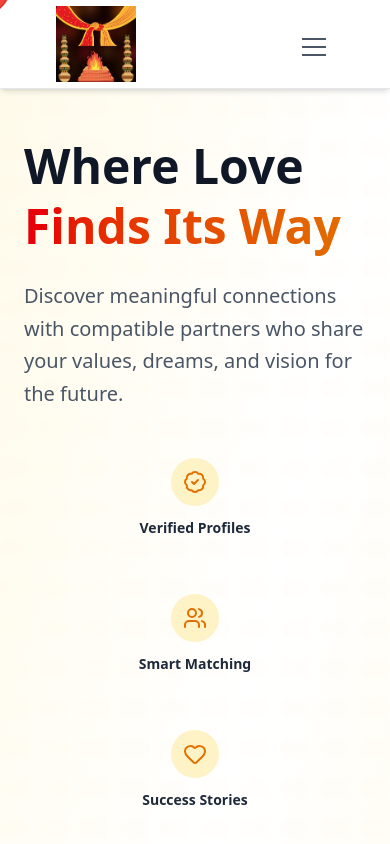
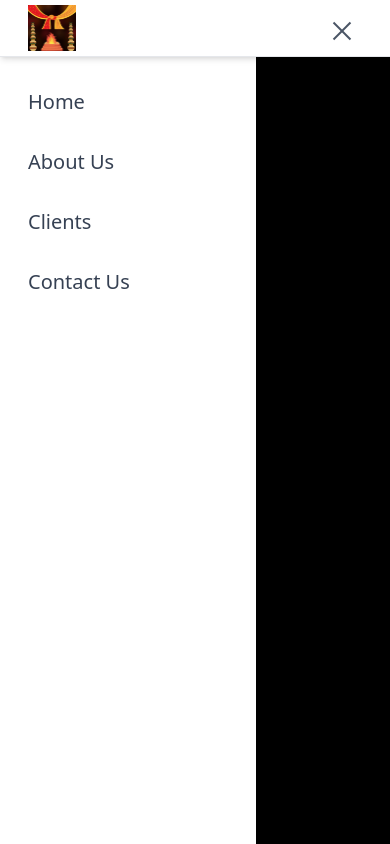
Before and after one commit to WebSeederVinayak/Matrimony, a React (Vite) app in the folder Matrimony/: page / in a window 390 px wide. Both pictures are taken after a click on the button 314 px from the left and 46 px from the top of the page. Shown: the top 844 px of the page. Built offline with nearby package versions, Linux system fonts and the light colour scheme.

Commit message:
Modified the fonts

```diff
--- a/Matrimony/src/App.jsx
+++ b/Matrimony/src/App.jsx
@@ -10,14 +10,12 @@ import PersonalMatchmakingSection from './Components/PersonalMatchmaking.jsx'
 import ContactForm from './Components/ContactForm.jsx'
 import TestimonialSection from './Components/Testimonial.jsx'
 import Info from './Components/Info.jsx'
-import CursorFollower from './Components/CursorFollower.jsx'
 
 function App() {
   const [count, setCount] = useState(0)
 
   return (
     <>
-      <CursorFollower />
       <Header />
       <div className="pt-[88px]">
         <MatrimonyHero />
--- a/Matrimony/src/Components/ContactForm.jsx
+++ b/Matrimony/src/Components/ContactForm.jsx
@@ -177,7 +177,7 @@ export default function ContactForm() {
           <div className="relative z-10 flex flex-col justify-between h-full">
             <div className="mb-8 lg:mb-0"> {/* Margin bottom for spacing on small screens */}
               <h3 className="text-2xl font-bold text-gray-900 mb-6 text-center lg:text-left">Reach Us Directly</h3>
-              <div className="flex flex-col items-center lg:items-start gap-6"> {/* Aligned to start on large screens */}
+              <div className="flex flex-col items-start lg:items-start gap-6"> {/* Aligned to start on large screens */}
                 <div className="flex items-center space-x-3">
                   <div className="bg-amber-100 text-amber-600 rounded-full p-3">
                     <Phone className="h-6 w-6" />
--- a/Matrimony/src/Components/CursorFollower.jsx
+++ b/Matrimony/src/Components/CursorFollower.jsx
@@ -30,7 +30,7 @@ const CursorFollower = () => {
         top: `${position.y}px`,
       }}
     >
-      ❤️ {/* Your heart emoji */}
+      ❤️💗 {/* Your heart emoji */}
       {/* Or if using an image: <img src="/images/heart-icon.svg" alt="heart" className="w-6 h-6" /> */}
     </div>
   );
--- a/Matrimony/src/Components/Header.jsx
+++ b/Matrimony/src/Components/Header.jsx
@@ -1,53 +1,59 @@
 import { Search, ChevronDown } from 'lucide-react';
-import { useState, useEffect } from 'react'; // Import useState and useEffect
+import { useState, useEffect } from 'react';
 
 export default function MatrimonyHeader() {
-  const [isVisible, setIsVisible] = useState(true); // State to control header visibility
-  const [lastScrollY, setLastScrollY] = useState(0); // State to store the last scroll position
+  const [isVisible, setIsVisible] = useState(true);
+  const [lastScrollY, setLastScrollY] = useState(0);
+  const [isMobileMenuOpen, setIsMobileMenuOpen] = useState(false); // State for mobile menu visibility
 
   useEffect(() => {
     const handleScroll = () => {
-      // Check if current scroll position is greater than last scroll position
-      // and if it's past a certain threshold (e.g., 100px) to prevent immediate hiding
       if (window.scrollY > lastScrollY && window.scrollY > 100) {
-        setIsVisible(false); // Scrolling down, hide header
+        setIsVisible(false);
+        setIsMobileMenuOpen(false); // Close mobile menu when scrolling down
       } else {
-        setIsVisible(true); // Scrolling up, show header
+        setIsVisible(true);
       }
-      setLastScrollY(window.scrollY); // Update last scroll position
+      setLastScrollY(window.scrollY);
     };
 
-    window.addEventListener('scroll', handleScroll); // Add scroll event listener
+    window.addEventListener('scroll', handleScroll);
 
     return () => {
-      window.removeEventListener('scroll', handleScroll); // Clean up the event listener
+      window.removeEventListener('scroll', handleScroll);
     };
-  }, [lastScrollY]); // Re-run effect only if lastScrollY changes
+  }, [lastScrollY]);
+
+  // Function to toggle mobile menu
+  const toggleMobileMenu = () => {
+    setIsMobileMenuOpen(!isMobileMenuOpen);
+  };
 
   return (
+    <> {/* Use a React Fragment to return multiple elements */}
       <header
-      className={`fixed top-0 left-0 w-full bg-white border-b border-gray-200 px-4 py-1 shadow-md z-50 transition-transform duration-300 ease-in-out ${
+        className={`fixed top-0 left-0 w-full bg-white border-b border-gray-200 px-4 py-1 lg:py-1 shadow-md z-50 transition-transform duration-300 ease-in-out ${
           isVisible ? 'translate-y-0' : '-translate-y-full'
         }`}
       >
-      <div className="px-10 max-w-[100%] mx-auto flex items-center justify-between">
+        <div className="px-3 lg:px-10 max-w-[100%] mx-auto flex items-center justify-between">
           {/* Logo */}
           <div className="flex-shrink-0">
             <img
               src="/images/Logo1.jpeg"
               alt="Matrimony.com"
-            className="h-20 w-20 object-contain transform transition-transform duration-300 ease-in-out hover:scale-105"
+              className="h-12 w-12 lg:h-20 lg:w-20 object-contain transform transition-transform duration-300 ease-in-out hover:scale-105"
             />
           </div>
 
-        {/* Navigation Menu */}
+          {/* Navigation Menu (Desktop) */}
           <nav className="hidden md:flex items-between space-x-12">
-          {/* Home */}
             {['Home', 'About Us', 'Clients', 'Contact Us'].map((item) => (
               <div key={item} className="relative group">
                 <a
                   href="#"
                   className="block text-gray-700 hover:text-red-500 text-xl font-sans transition-colors duration-200 ease-in-out transform group-hover:scale-105"
+                  style={{ fontFamily: 'Exo 2' }} // Applying Exo 2 font
                 >
                   {item}
                 </a>
@@ -63,15 +69,62 @@ export default function MatrimonyHeader() {
 
           {/* Mobile Menu Button - visible on smaller screens */}
           <div className="md:hidden">
-          <button className="p-2 text-gray-600 hover:text-red-500 focus:outline-none transition-colors duration-200 ease-in-out">
+            <button
+              onClick={toggleMobileMenu} // Add onClick handler
+              className="p-2 text-gray-600 hover:text-red-500 focus:outline-none transition-colors duration-200 ease-in-out"
+            >
               <div className="w-6 h-6 flex flex-col justify-around cursor-pointer">
-              <span className="block h-0.5 w-full bg-gray-600 transform transition-all duration-300 ease-in-out group-hover:bg-red-500"></span>
-              <span className="block h-0.5 w-full bg-gray-600 transform transition-all duration-300 ease-in-out group-hover:bg-red-500"></span>
-              <span className="block h-0.5 w-full bg-gray-600 transform transition-all duration-300 ease-in-out group-hover:bg-red-500"></span>
+                <span
+                  className={`block h-0.5 w-full bg-gray-600 transform transition-all duration-300 ease-in-out ${
+                    isMobileMenuOpen ? 'rotate-45 translate-y-2' : ''
+                  }`}
+                ></span>
+                <span
+                  className={`block h-0.5 w-full bg-gray-600 transform transition-all duration-300 ease-in-out ${
+                    isMobileMenuOpen ? 'opacity-0' : ''
+                  }`}
+                ></span>
+                <span
+                  className={`block h-0.5 w-full bg-gray-600 transform transition-all duration-300 ease-in-out ${
+                    isMobileMenuOpen ? '-rotate-45 -translate-y-2' : ''
+                  }`}
+                ></span>
               </div>
             </button>
           </div>
         </div>
       </header>
+
+      {/* Mobile Navigation Menu */}
+      <nav
+        className={`md:hidden fixed top-0 left-0 h-full w-64 bg-white shadow-lg transition-transform duration-300 ease-in-out z-40 ${
+          isMobileMenuOpen ? 'translate-x-0' : '-translate-x-full'
+        }`}
+      >
+        <div className="p-4 pt-20"> {/* Add padding-top to account for fixed header */}
+          <ul className="flex flex-col space-y-4">
+            {['Home', 'About Us', 'Clients', 'Contact Us'].map((item) => (
+              <li key={item}>
+                <a
+                  href="#"
+                  className="block text-xl py-2 px-3 rounded-lg text-gray-700 hover:bg-yellow-100 hover:text-red-600 transition-colors duration-200 ease-in-out"
+                  style={{ fontFamily: 'Exo 2' }} // Applying Exo 2 font
+                >
+                  {item}
+                </a>
+              </li>
+            ))}
+          </ul>
+        </div>
+      </nav>
+
+      {/* Backdrop for Mobile Menu */}
+      {isMobileMenuOpen && (
+        <div
+          className="fixed inset-0 bg-black bg-opacity-50 z-30 transition-opacity duration-300 ease-in-out md:hidden"
+          onClick={toggleMobileMenu} // Close menu when backdrop is clicked
+        ></div>
+      )}
+    </>
   );
 }
--- a/Matrimony/src/Components/Info.jsx
+++ b/Matrimony/src/Components/Info.jsx
@@ -16,12 +16,12 @@ export default function Info() {
 
         {/* Main Section Header with Bold Statement */}
         <div className="text-center mb-28 relative">
-          <h2 className="text-6xl lg:text-7xl font-extrabold text-gray-900 mb-8 leading-tight drop-shadow-lg animate-fade-in-up-stagger-1">
+          <h2 className="text-5xl lg:text-6xl font-extrabold text-gray-900 mb-8 leading-tight drop-shadow-lg animate-fade-in-up-stagger-1">
             Unlock Your <span className="text-red-600">Love Story</span>
             <br />
             Find Your <span className="text-amber-600">Forever Partner</span>
           </h2>
-          <p className="text-xl text-gray-700 max-w-4xl mx-auto leading-relaxed animate-fade-in-up-stagger-2">
+          <p className="text-xl lg:text-xl text-gray-700 max-w-4xl mx-auto leading-relaxed animate-fade-in-up-stagger-2">
             We are dedicated to helping you discover profound connections and build a future filled with happiness and companionship.
           </p>
           {/* Subtle icon flourish */}
```
Lines whose indentation alone changed are shown as unchanged.
